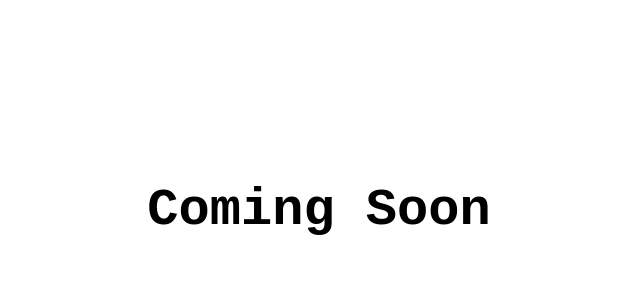
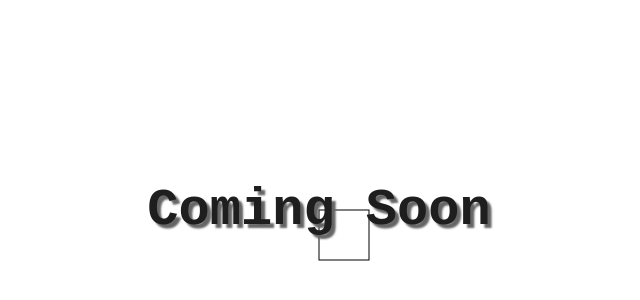
Before and after one commit to krunkinfo/krunkinfo.github.io, a plain HTML site: page index.html in a window 1280 px wide. Shown: the part 190-490 px from the top of the page, without its empty margins (321-961 px from the left). Drawn offline with Linux system fonts and the light colour scheme.

Commit message:
added mouse thing

```diff
--- a/assets/css/index.css
+++ b/assets/css/index.css
@@ -1,11 +1,15 @@
 * {
-    color: black;
     font-family: monospace;
+}
+
+body {
+    margin: 0;
+    overflow: hidden;
 }
 
 #center-text {
     width: auto;
-    height: fit-content;
+    height: max-content;
     position: absolute;
     top: 0;
     bottom: 0;
@@ -15,4 +19,11 @@
     text-align: center;
     font-size: 4rem;
     font-weight: bolder;
+    color: #1e1e1e;
+    text-shadow: 4px 4px 2px #656565;
 }
+
+#bg-canvas {
+    z-index: -1;
+    position: fixed;
+}
--- a/index.html
+++ b/index.html
@@ -12,6 +12,7 @@
     <link rel="stylesheet" href="./assets/css/index.css">
 </head>
 <body>
+    <canvas id="bg-canvas"></canvas>
     <p id="center-text">Coming Soon</p>
     <script src="./js/main.js"></script>
 </body>
--- a/js/main.js
+++ b/js/main.js
@@ -0,0 +1,26 @@
+const canvas = document.getElementById("bg-canvas")
+const ctx = canvas.getContext("2d")
+const mouse = {
+    x: window.innerWidth/2,
+    y:window.innerHeight/2
+}
+window.onresize=resizeCanvas
+document.body.addEventListener("mousemove", (e)=>{
+    mouse.x = e.clientX
+    mouse.y = e.clientY
+})
+
+function animate(){
+    ctx.clearRect(0,0,canvas.width,canvas.height)
+    ctx.fillStyle="black"
+    ctx.strokeRect(mouse.x,mouse.y,50,50)
+    requestAnimationFrame(animate)
+}
+
+function resizeCanvas() {
+    canvas.width=window.innerWidth
+    canvas.height=window.innerHeight
+}
+
+resizeCanvas()
+animate()
```
